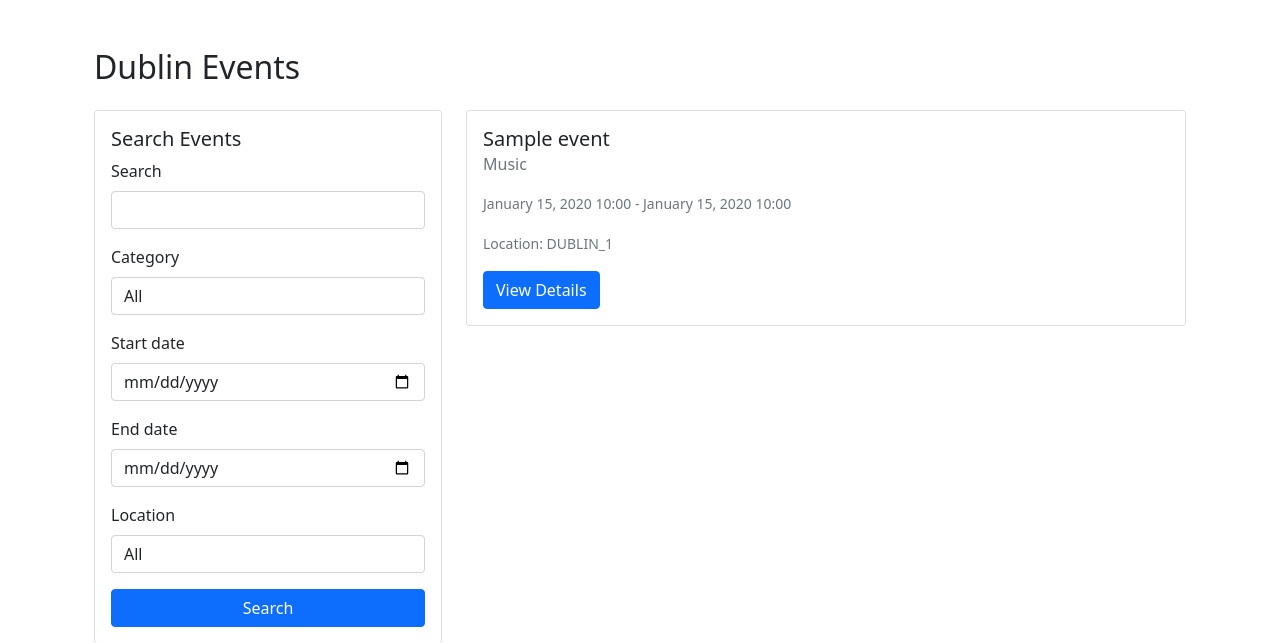
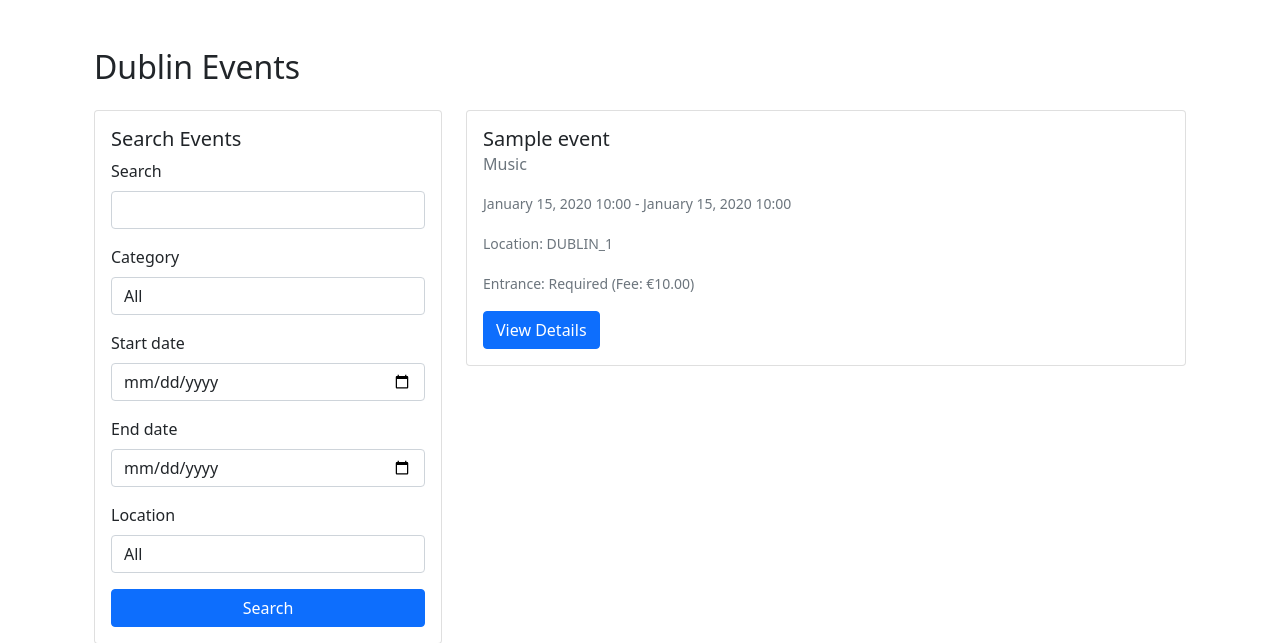
Before and after one commit to BazenHaile/dublineventfinder, a Django app: page /events/ in a window 1280 px wide. Shown: the part 56-699 px from the top of the page. Run offline with Django 4.2, Linux system fonts and the light colour scheme; tables that the repository leaves empty hold one stand-in row (values such as "Sample post"); some libraries are stand-ins or nearby versions.

Commit message:
Added entrance fee detail to event list and event details

```diff
--- a/events/templates/events/event_detail.html
+++ b/events/templates/events/event_detail.html
@@ -5,6 +5,11 @@
 <p><strong>Category:</strong> {{ event.get_category_display }}</p>
 <p><strong>Date:</strong> {{ event.start_time }} - {{ event.end_time }}</p>
 <p><strong>Location:</strong> {{ event.location }}</p>
+
+<p><strong>Entrance:</strong> {% if event.entrance %}Required{% else %}Free{% endif %}</p>
+{% if event.entrance and event.entrance_fee %}
+    <p><strong>Entrance Fee:</strong> €{{ event.entrance_fee }}</p>
+{% endif %}
 
 <!-- Collapsible description section -->
 <button class="btn btn-primary mb-3" type="button" data-bs-toggle="collapse" data-bs-target="#eventDescription" aria-expanded="false" aria-controls="eventDescription">
--- a/events/templates/events/event_list.html
+++ b/events/templates/events/event_list.html
@@ -35,6 +35,12 @@
                             <p class="card-text">{{ event.description|truncatewords:30 }}</p>
                             <p class="card-text"><small class="text-muted">{{ event.start_time|date:"F d, Y H:i" }} - {{ event.end_time|date:"F d, Y H:i" }}</small></p>
                             <p class="card-text"><small class="text-muted">Location: {{ event.location }}</small></p>
+                            <p class="card-text"><small class="text-muted">
+                                Entrance: {% if event.entrance %}Required{% else %}Free{% endif %}
+                                {% if event.entrance and event.entrance_fee %}
+                                    (Fee: €{{ event.entrance_fee }})
+                                {% endif %}
+                            </small></p>
                             <a href="{% url 'event_detail' event.pk %}" class="btn btn-primary">View Details</a>
                         </div>
                     </div>
```
